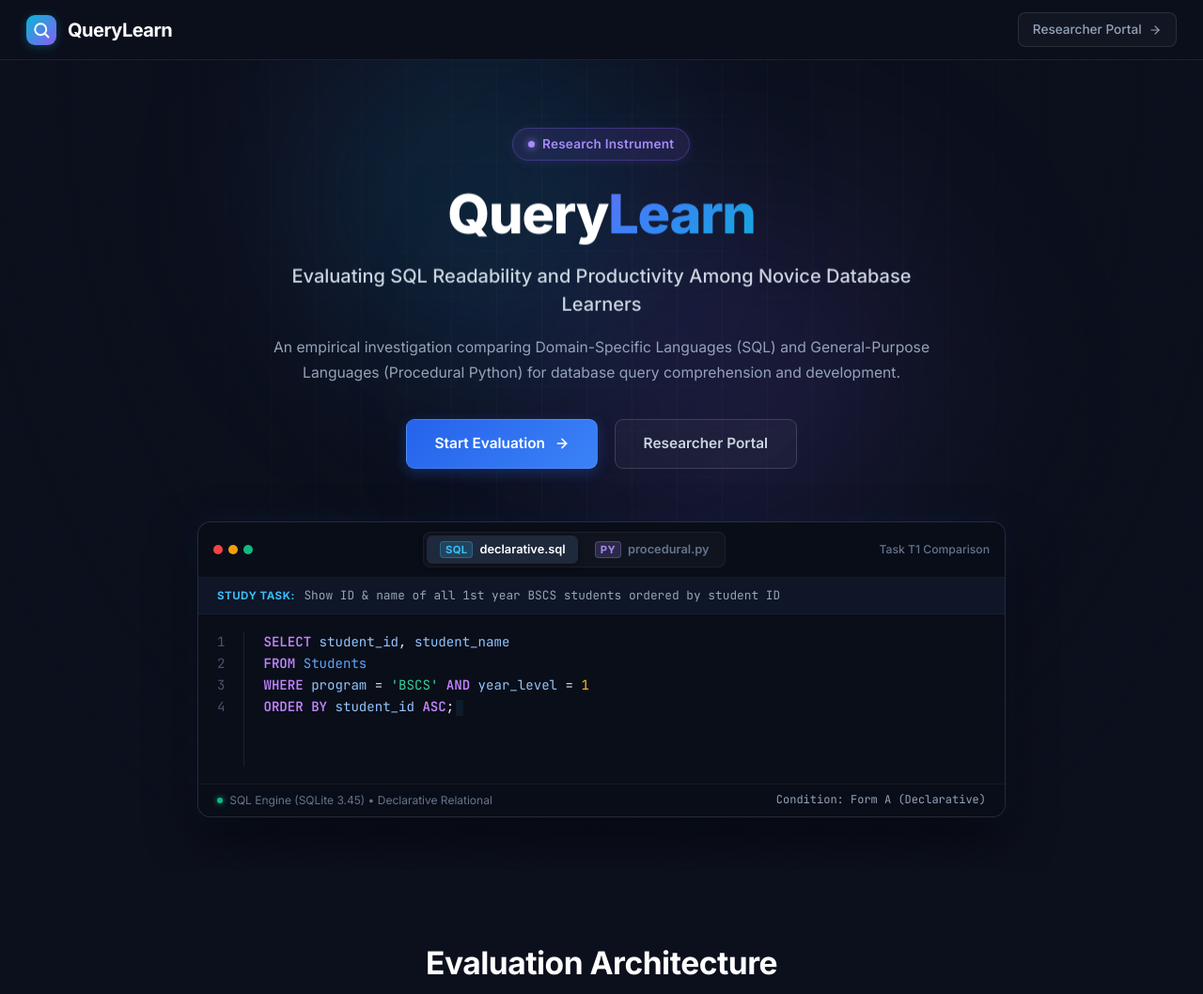
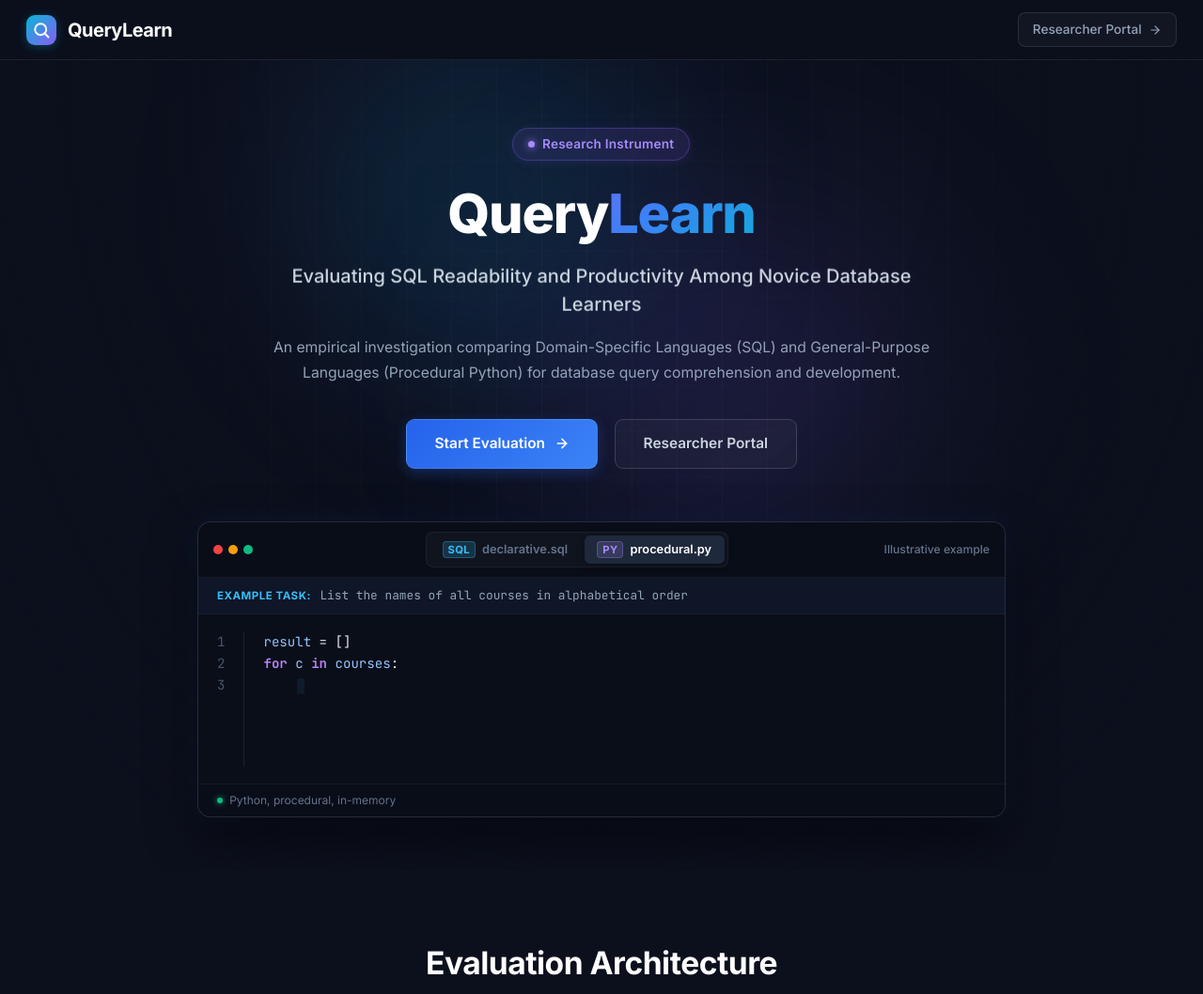
Before and after one commit to DeathKnell837/querylearn, a Flask app: page / in a window 1280 px wide. Shown: the top 1058 px of the page at 94% size. Run offline with Flask 3, Linux system fonts and the light colour scheme.

Commit message:
Fix code comparison card: neutral illustrative task, updated labels, and generic runtime badges

```diff
--- a/static/css/homepage.css
+++ b/static/css/homepage.css
@@ -545,9 +545,9 @@
 }
 
 /* Syntax Highlighting Tokens */
-.hp-syn-kw { color: #c084fc; font-weight: 600; }    /* Keywords: SELECT, for, in, if */
-.hp-syn-str { color: #34d399; }                     /* Strings: 'BSCS' */
-.hp-syn-num { color: #fbbf24; }                     /* Numbers: 1 */
+.hp-syn-kw { color: #c084fc; font-weight: 600; }    /* Keywords */
+.hp-syn-str { color: #34d399; }                     /* Strings */
+.hp-syn-num { color: #fbbf24; }                     /* Numbers */
 .hp-syn-fn { color: #60a5fa; }                      /* Functions: append, sort */
 .hp-syn-comm { color: #64748b; font-style: italic; } /* Comments */
 .hp-syn-prop { color: #93c5fd; }                    /* Properties/columns */
--- a/static/js/homepage.js
+++ b/static/js/homepage.js
@@ -23,29 +23,22 @@
   });
 
   // --- Code Snippets for the Task ---
-  // Task: show the ID and name of all first year BSCS students ordered by student ID
+  // Task: List the names of all courses in alphabetical order
   const SNIPPETS = {
     sql: {
       lang: 'sql',
-      badge: 'SQL Engine (SQLite 3.45) \u2022 Declarative Relational',
-      mode: 'Condition: Form A (Declarative)',
-      code: `SELECT student_id, student_name
-FROM Students
-WHERE program = 'BSCS' AND year_level = 1
-ORDER BY student_id ASC;`
+      badge: 'SQL, declarative',
+      code: `SELECT course_name
+FROM Courses
+ORDER BY course_name ASC;`
     },
     python: {
       lang: 'python',
-      badge: 'Python Runtime (CPython 3.12) \u2022 Procedural In-Memory',
-      mode: 'Condition: Form B (Procedural)',
+      badge: 'Python, procedural, in-memory',
       code: `result = []
-for s in students:
-    if s['program'] == 'BSCS' and s['year_level'] == 1:
-        result.append({
-            'student_id': s['student_id'],
-            'student_name': s['student_name']
-        })
-result.sort(key=lambda x: x['student_id'])`
+for c in courses:
+    result.append(c['course_name'])
+result.sort()`
     }
   };
 
@@ -62,21 +55,22 @@
     let escaped = escapeHtml(rawCode);
 
     if (language === 'sql') {
-      // String literals: 'BSCS'
+      // String literals
       escaped = escaped.replace(/('[^']*')/g, '<span class="hp-syn-str">$1</span>');
-      // Numbers: 1
+      // Numbers
       escaped = escaped.replace(/\b(\d+)\b/g, '<span class="hp-syn-num">$1</span>');
       // SQL Keywords
       const sqlKeywords = ['SELECT', 'FROM', 'WHERE', 'AND', 'OR', 'ORDER BY', 'GROUP BY', 'HAVING', 'ASC', 'DESC', 'LIMIT', 'JOIN', 'ON', 'AS'];
       const kwRegex = new RegExp('\\b(' + sqlKeywords.join('|') + ')\\b', 'g');
       escaped = escaped.replace(kwRegex, '<span class="hp-syn-kw">$1</span>');
-      // Known table / columns
-      escaped = escaped.replace(/\b(Students)\b/g, '<span class="hp-syn-fn">$1</span>');
-      escaped = escaped.replace(/\b(student_id|student_name|program|year_level)\b/g, '<span class="hp-syn-prop">$1</span>');
+      // Known tables
+      escaped = escaped.replace(/\b(Courses)\b/g, '<span class="hp-syn-fn">$1</span>');
+      // Columns
+      escaped = escaped.replace(/\b(course_name|course_id)\b/g, '<span class="hp-syn-prop">$1</span>');
     } else if (language === 'python') {
-      // String literals: 'program', 'BSCS', 'year_level', etc.
+      // String literals
       escaped = escaped.replace(/('[^']*')/g, '<span class="hp-syn-str">$1</span>');
-      // Numbers: 1
+      // Numbers
       escaped = escaped.replace(/\b(\d+)\b/g, '<span class="hp-syn-num">$1</span>');
       // Python Keywords
       const pyKeywords = ['for', 'in', 'if', 'else', 'elif', 'and', 'or', 'not', 'def', 'return', 'lambda'];
@@ -85,7 +79,7 @@
       // Built-in functions / methods
       escaped = escaped.replace(/\b(append|sort|print|len|range)\b/g, '<span class="hp-syn-fn">$1</span>');
       // Variable names
-      escaped = escaped.replace(/\b(result|students|s)\b/g, '<span class="hp-syn-prop">$1</span>');
+      escaped = escaped.replace(/\b(result|courses|c)\b/g, '<span class="hp-syn-prop">$1</span>');
     }
 
     return escaped;
@@ -95,7 +89,6 @@
   const codeElem = document.getElementById('hp-typed-code');
   const lineNumbersElem = document.getElementById('hp-line-numbers');
   const langStatusElem = document.getElementById('hp-lang-status');
-  const modePillElem = document.getElementById('hp-mode-pill');
   const tabSql = document.getElementById('hp-tab-sql');
   const tabPy = document.getElementById('hp-tab-python');
 
@@ -120,9 +113,6 @@
     }
     if (langStatusElem) {
       langStatusElem.textContent = SNIPPETS[activeLang].badge;
-    }
-    if (modePillElem) {
-      modePillElem.textContent = SNIPPETS[activeLang].mode;
     }
   }
 
--- a/templates/index.html
+++ b/templates/index.html
@@ -100,13 +100,13 @@
                                 </button>
                             </div>
                             <div class="hp-editor-tag">
-                                <span>Task T1 Comparison</span>
+                                <span>Illustrative example</span>
                             </div>
                         </div>
 
                         <div class="hp-editor-taskbar">
-                            <span class="hp-taskbar-label">Study Task:</span>
-                            <span class="hp-taskbar-desc">Show ID &amp; name of all 1st year BSCS students ordered by student ID</span>
+                            <span class="hp-taskbar-label">Example Task:</span>
+                            <span class="hp-taskbar-desc">List the names of all courses in alphabetical order</span>
                         </div>
 
                         <div class="hp-editor-body">
@@ -119,9 +119,8 @@
                         <div class="hp-editor-footer">
                             <div class="hp-footer-stat">
                                 <span class="hp-status-dot"></span>
-                                <span id="hp-lang-status">SQL Engine (SQLite 3.45) &bull; Declarative Relational</span>
+                                <span id="hp-lang-status">SQL, declarative</span>
                             </div>
-                            <div class="hp-footer-mode" id="hp-mode-pill">Condition: Form A (Declarative)</div>
                         </div>
                     </div>
                 </div>
```
